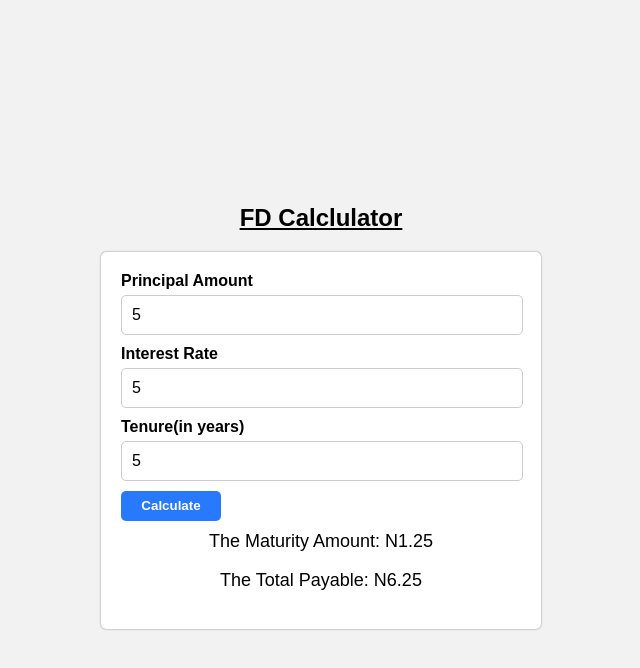
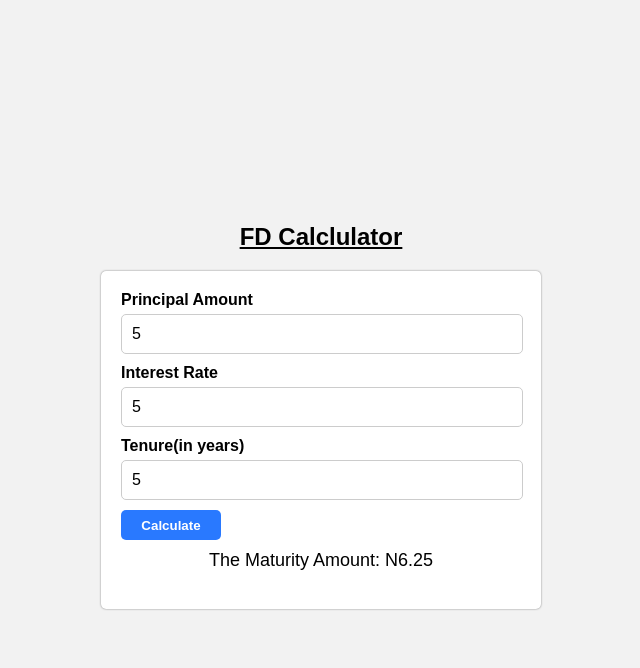
Before and after one commit to bosteve07/FD-calculator, a plain HTML site: page index.html in a window 1280 px wide. Both pictures are taken after typing "5", "5", "5" into the empty fields and a click on the button "Calculate". Shown: the whole page, without its empty margins (319-959 px from the left). Drawn offline with Linux system fonts and the light colour scheme.

Commit message:
2nd Commit

```diff
--- a/index.html
+++ b/index.html
@@ -25,7 +25,7 @@
 
         <button type="submit" id="submit" class="submit"> Calculate </button>
         <p id="result" class="result"> Maturity Amount</p>
-        <p id="total" class="total"></p>
+
         </form>
     </div>
 
--- a/script.js
+++ b/script.js
@@ -11,10 +11,10 @@ function calculateTheInterest(event) {
         alert("Please fill all the input fields.");
     } else {
         // Computation process
-        const compute = (principal * rate * tenure) / 100;
-        const total = compute + principal;
+        const compute = principal + (principal * rate * tenure) / 100;
+        // const total = compute + principal;
         document.getElementById('result').innerHTML = `The Maturity Amount: N${compute.toFixed(2)}`;
-        document.getElementById('total').innerHTML = `The Total Payable: N${total.toFixed(2)}`;
+        // document.getElementById('total').innerHTML = `The Total Payable: N${total.toFixed(2)}`;
     }
 }
 
```
